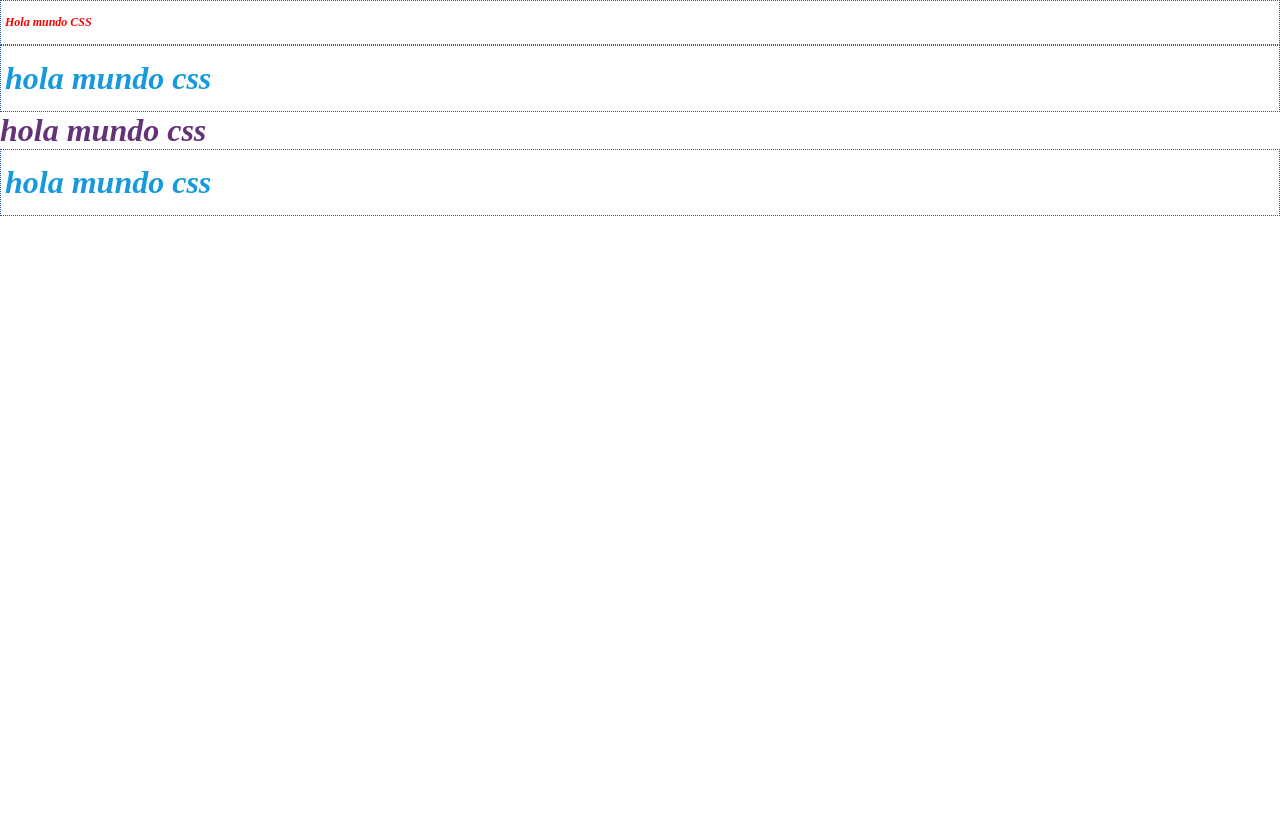
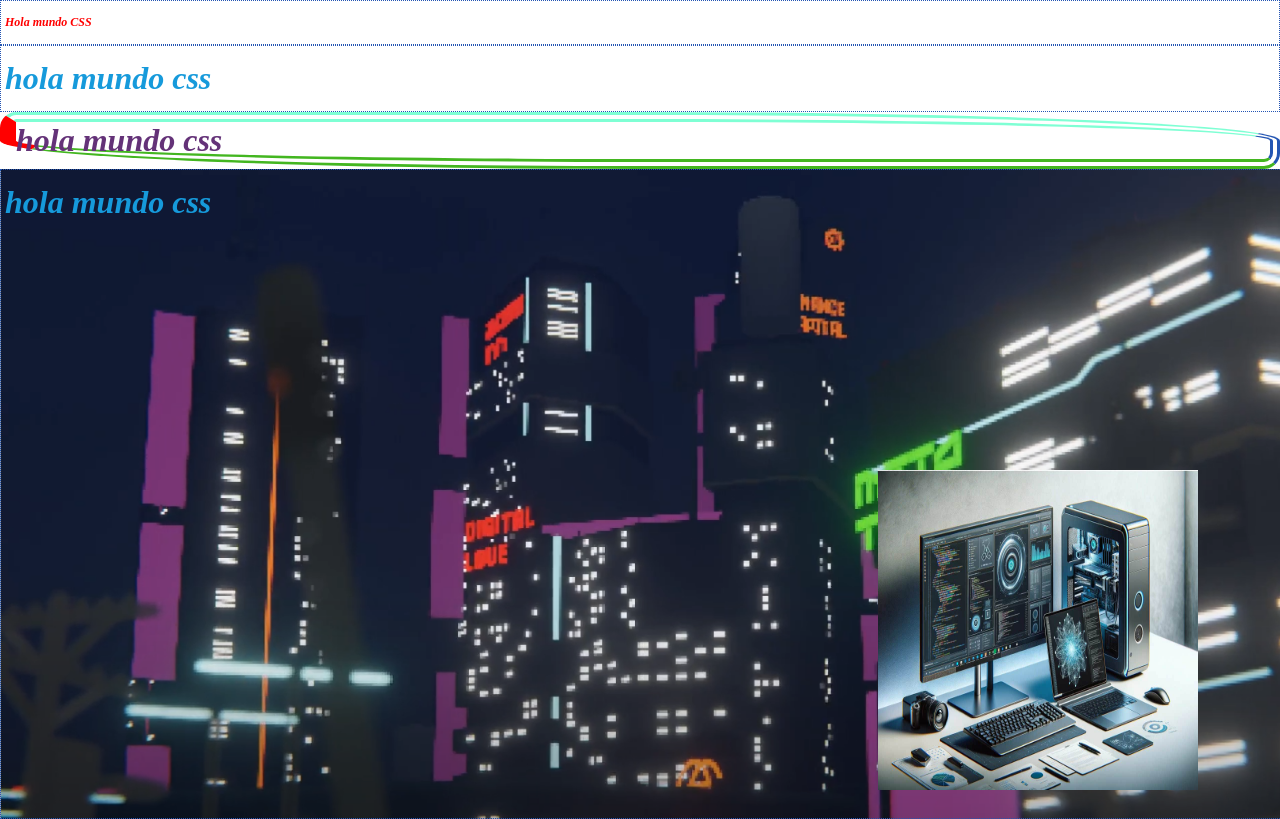
Before and after one commit to SantiagoSorza/Introduccion-a-CSS, a plain HTML site: page index.html in a window 1280 px wide. Drawn offline with Linux system fonts and the light colour scheme.

Commit message:
actualizacion 2 de css

```diff
--- a/css/index.css
+++ b/css/index.css
@@ -15,7 +15,6 @@
     padding-top: 8px;
     padding-right: 12px;
     padding-bottom: 16px;
-    padding: 4px 8px 12px 16px;
     padding: 8px 12px;
     padding-inline: 16px;
     padding-block: 14px  ;
@@ -23,3 +22,35 @@
     padding-inline-end: 10px;
 
 }
+.bg {
+    width: 100%;
+    height: 620px;
+
+    /*background: #2355b3;*/
+    background-color: #989ea8;
+    background-image: url('../resources/bg/computador.jpg') ,
+    url('../resources/bg/ciudad.png')
+    ;
+    background-repeat: no-repeat, no-repeat;
+    /*background-size: 8.5% 1000PX;*/
+    background-size: 320px 320px, cover;
+    background-position: 90% 300px, 0px;
+    background-attachment: fixed;
+}
+
+.border{
+    border: 5px solid #000000;
+    border-width: 10px;
+    border-style: double;
+    border-color: aquamarine;
+    border-left: 16px solid #ff0000;
+    border-left-color: #ff0000;
+    border-left-width: 16px;
+    border-left-style: solid;
+    border-right-color: #2355b3;
+    border-bottom-color: #43b620;
+
+    border-radius:  50%;
+    border-top-left-radius: 16px;
+    border-bottom-right-radius: 16px;
+}
--- a/index.html
+++ b/index.html
@@ -17,7 +17,7 @@
 <body>
     <h1  class="titulo" style="color: red;font-size: 12px;">Hola mundo CSS</h1>
     <h1 class="titulo">hola mundo css</h1>
-    <h1>hola mundo css</h1>
-    <h1 class="titulo">hola mundo css</h1>
+    <h1 class="border">hola mundo css</h1>
+    <h1 class="titulo   bg">hola mundo css</h1>
 </body>
 </html>
```
Also changed, not shown: resources/bg/ciudad.png (added), resources/bg/computador.jpg (added).
